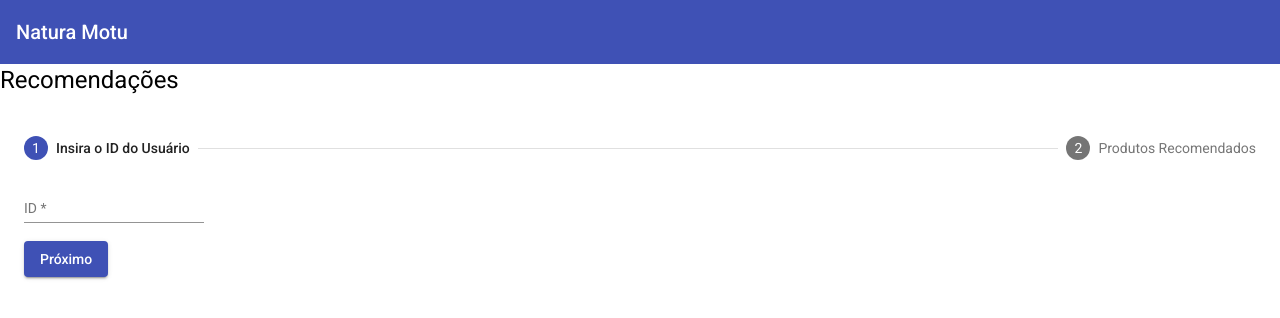
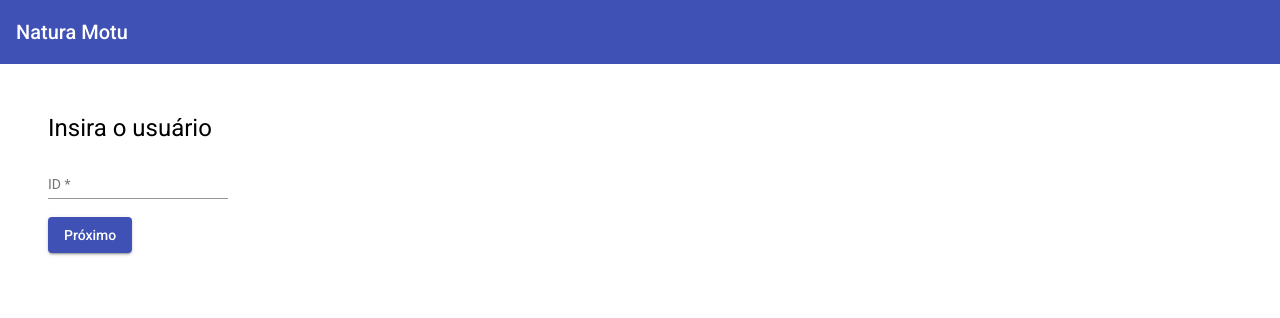
Before and after one commit to cruquera/angular-motu-web, an Angular app: page / in a window 1280 px wide. Shown: the top 318 px of the page. Built offline with nearby package versions, Linux system fonts and the light colour scheme; what ngx-owl-carousel-o would draw is missing.

Commit message:
style: ajustando estrutura do css

```diff
--- a/src/app/app.component.css
+++ b/src/app/app.component.css
@@ -0,0 +1,25 @@
+.main-content {
+  margin: 3rem;
+}
+
+.slide {
+  margin: 1rem;
+}
+
+.example-card {
+  animation-timing-function: linear;
+}
+
+.card-image {
+  justify-content: center;
+  display: flex;
+  width: 100%;
+}
+
+.card-image img {
+  max-width: 250px;
+}
+
+.footer-card {
+  margin: 4px;
+}
--- a/src/app/app.component.html
+++ b/src/app/app.component.html
@@ -1,39 +1,39 @@
 <mat-toolbar color="primary">
   <span>Natura Motu</span>
 </mat-toolbar>
-<h1>Recomendações</h1>
-<mat-horizontal-stepper linear #stepper>
-  <mat-step [stepControl]="obterUsuarioFormGroup">
-    <form [formGroup]="obterUsuarioFormGroup">
-      <ng-template matStepLabel>Insira o ID do Usuário</ng-template>
+<div class="main-content">
+  <div>
+    <form [formGroup]="usuarioFormGroup">
+      <h1>Insira o usuário</h1>
       <mat-form-field>
         <mat-label>ID</mat-label>
-        <input
-          matInput
-          placeholder="Ex: 123456"
-          formControlName="idUsuario"
-          required
-        />
+        <input matInput placeholder="Ex: 123456" formControlName="idUsuario" />
       </mat-form-field>
       <div>
-        <button mat-raised-button color="primary" matStepperNext>
+        <button
+          mat-raised-button
+          color="primary"
+          (click)="onClickObterRecomendacoes()"
+        >
           Próximo
         </button>
       </div>
     </form>
-  </mat-step>
-  <mat-step>
-    <ng-template matStepLabel>Produtos Recomendados</ng-template>
-    <div>
+  </div>
+  <div *ngIf="this.usuarioFormGroup.valid">
+    <h1>Recomendações</h1>
     <owl-carousel-o [options]="customOptions">
       <ng-template carouselSlide *ngFor="let produto of produtos">
         <div class="slide">
           <mat-card class="example-card">
+            <div class="card-image">
               <img
                 mat-card-image
+                class=""
                 src="https://material.angular.io/assets/img/examples/shiba2.jpg"
                 alt="Photo of a Shiba Inu"
               />
+            </div>
             <mat-card-title>{{ produto.nome }}</mat-card-title>
             <mat-card-subtitle>{{ produto.marca }}</mat-card-subtitle>
             <mat-card-content>
@@ -45,7 +45,7 @@
                 Adicionar ao carrinho
               </button>
             </mat-card-actions>
-              <mat-card-footer>
+            <mat-card-footer class="footer-card">
               <mat-chip-list aria-label="Tags dos produtos">
                 <mat-chip *ngFor="let tag of produto.tags" color="primary">
                   {{ tag }}
@@ -57,5 +57,4 @@
       </ng-template>
     </owl-carousel-o>
   </div>
-  </mat-step>
-</mat-horizontal-stepper>
+</div>
--- a/src/app/app.component.ts
+++ b/src/app/app.component.ts
@@ -13,7 +13,7 @@ export class AppComponent {
     margin: 10,
     autoplay: true,
     responsiveClass: true,
-    navText: ['Previous', 'Next'],
+    navText: ['Anterior', 'Próximo'],
     responsive: {
       0: {
         items: 1,
@@ -28,14 +28,16 @@ export class AppComponent {
     nav: true,
   };
 
-  public obterUsuarioFormGroup: FormGroup;
+  public idUsuario: number = 0;
+  public usuarioFormGroup: FormGroup;
   public produtos: Produto[] = [];
 
   constructor(private formBuilder: FormBuilder) {}
 
   ngOnInit(): void {
-    this.obterUsuarioFormGroup = this.formBuilder.group({
+    this.usuarioFormGroup = this.formBuilder.group({
       idUsuario: ['', Validators.required],
+      flRequestConcluida: ['', Validators.required],
     });
 
     let produto = new Produto();
@@ -75,4 +77,8 @@ export class AppComponent {
     produtoQuatro.tags = ['Lançamento', 'Essencial'];
     this.produtos.push(produtoQuatro);
   }
+
+  public onClickObterRecomendacoes(): void {
+    this.usuarioFormGroup.get('flRequestConcluida').setValue(true);
+  }
 }
--- a/src/app/app.module.ts
+++ b/src/app/app.module.ts
@@ -1,5 +1,5 @@
 import { NgModule } from '@angular/core';
-import { ReactiveFormsModule } from '@angular/forms';
+import { FormsModule, ReactiveFormsModule } from '@angular/forms';
 import { BrowserModule } from '@angular/platform-browser';
 import { BrowserAnimationsModule } from '@angular/platform-browser/animations';
 import { MatButtonModule } from '@angular/material/button';
@@ -27,6 +27,7 @@ import { AppComponent } from './app.component';
     MatInputModule,
     MatStepperModule,
     MatToolbarModule,
+    FormsModule,
     ReactiveFormsModule,
   ],
   exports: [
```
Lines whose indentation alone changed are shown as unchanged.
